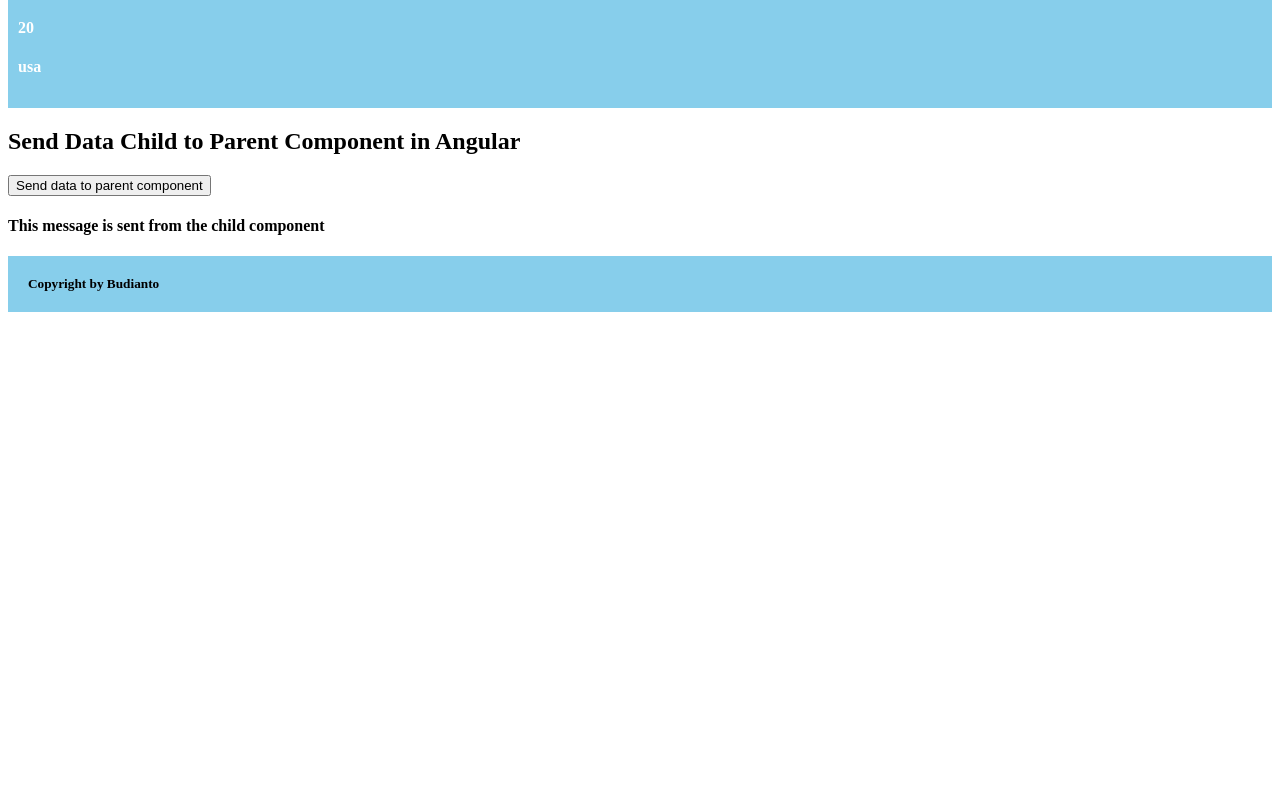
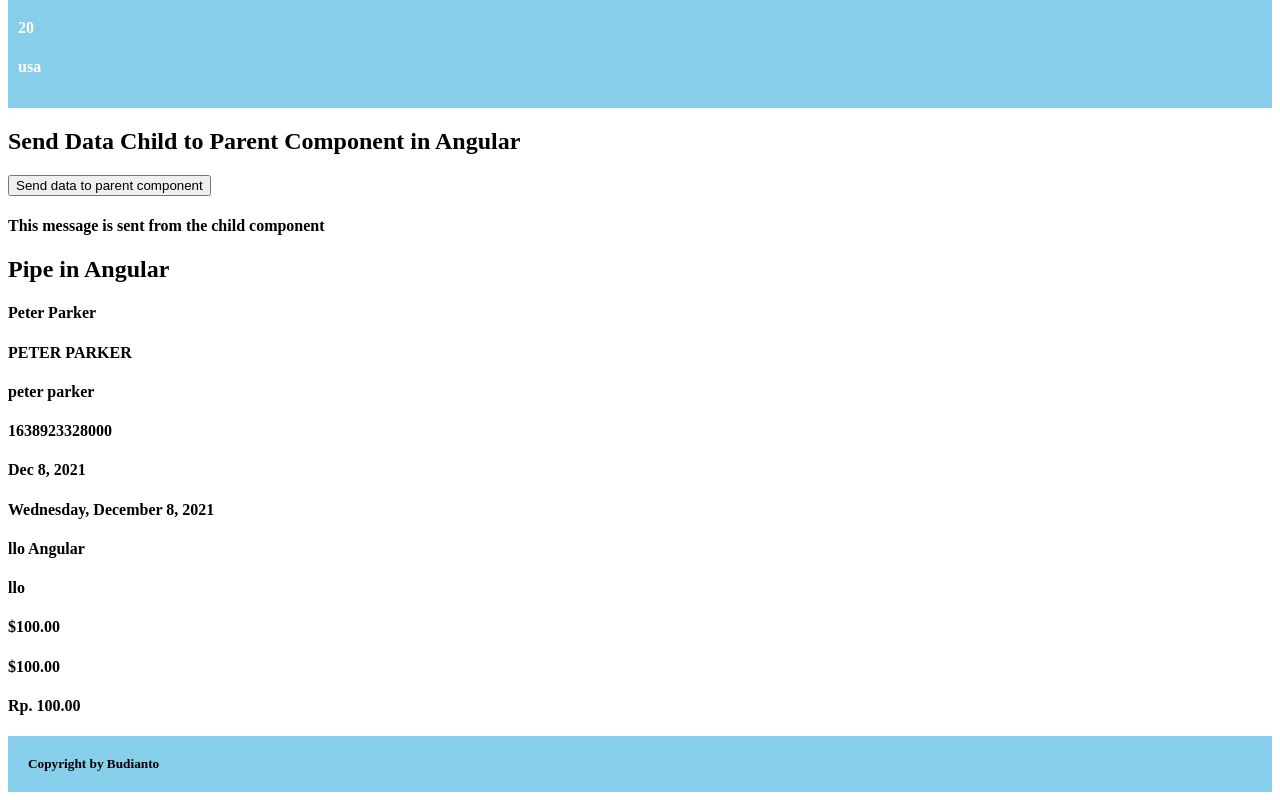
Before and after one commit to budiantoip/learn_angular, an Angular app: page / in a window 1280 px wide. Shown: the part 2796-3596 px from the top of the page. Before the commit the page ends 3116 px from the top, so only its background shows below. Built offline with nearby package versions, Linux system fonts and the light colour scheme.

Commit message:
data pipe

```diff
--- a/src/app/app.component.html
+++ b/src/app/app.component.html
@@ -15,4 +15,5 @@
 <app-reusable-component [hero]="reusableComponentUser" [heroArray]="reusableComponentUsers"></app-reusable-component>
 <app-send-data-to-parent (parentFunction)="parentFunction($event)" app-send-data-to-parent (parentObjectFunction)="parentObjectFunction($event)"></app-send-data-to-parent>
 <h4>{{ dataFromChild }}</h4>
+<app-pipe></app-pipe>
 <app-footer></app-footer>
--- a/src/app/app.module.ts
+++ b/src/app/app.module.ts
@@ -22,6 +22,7 @@ import { StyleBindingComponent } from './style-binding/style-binding.component';
 import { PassDataToChildComponent } from './pass-data-to-child/pass-data-to-child.component';
 import { ReusableComponentComponent } from './reusable-component/reusable-component.component';
 import { SendDataToParentComponent } from './send-data-to-parent/send-data-to-parent.component';
+import { PipeComponent } from './pipe/pipe.component';
 
 @NgModule({
   declarations: [
@@ -43,7 +44,8 @@ import { SendDataToParentComponent } from './send-data-to-parent/send-data-to-pa
     StyleBindingComponent,
     PassDataToChildComponent,
     ReusableComponentComponent,
-    SendDataToParentComponent
+    SendDataToParentComponent,
+    PipeComponent
   ],
   imports: [
     BrowserModule,
--- /dev/null
+++ b/src/app/pipe/pipe.component.html
@@ -0,0 +1,12 @@
+<h2>Pipe in Angular</h2>
+<h4>{{ name | titlecase }}</h4>
+<h4>{{ name | uppercase }}</h4>
+<h4>{{ name | lowercase }}</h4>
+<h4>{{ today }}</h4>
+<h4>{{ today | date }}</h4>
+<h4>{{ today | date:'fullDate' }}</h4>
+<h4>{{ string | slice:2 }}</h4>
+<h4>{{ string | slice:2:6 }}</h4>
+<h4>{{ money | currency }}</h4>
+<h4>{{ money | currency:'USD' }}</h4>
+<h4>{{ money | currency:'Rp. ' }}</h4>
--- /dev/null
+++ b/src/app/pipe/pipe.component.ts
@@ -0,0 +1,19 @@
+import { Component, OnInit } from '@angular/core';
+
+@Component({
+  selector: 'app-pipe',
+  templateUrl: './pipe.component.html',
+  styleUrls: ['./pipe.component.css']
+})
+export class PipeComponent implements OnInit {
+  name="peter parkEr";
+  today= Date.now();
+  string="Hello Angular";
+  money=100;
+
+  constructor() { }
+
+  ngOnInit(): void {
+  }
+
+}
```
Also changed, not shown: src/app/pipe/pipe.component.css (added), 1 other file (tests, documents, lock files or other folders).
